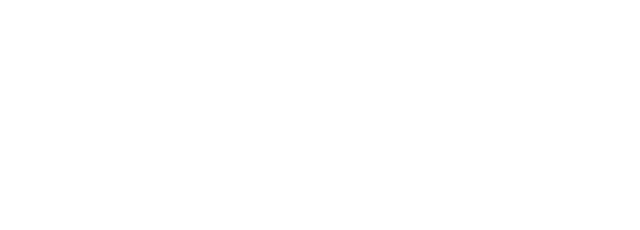
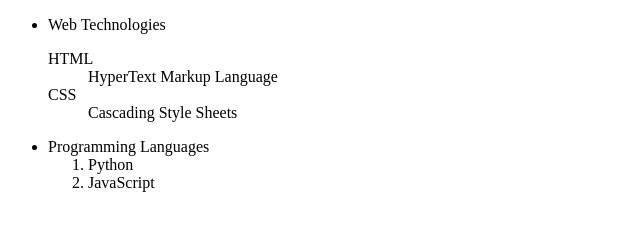
Before and after one commit to Alantom10/1190-tutorials, a plain HTML site: page Document_Structure/template/index.html in a window 1280 px wide. Shown: the whole page, without its empty margins (0-640 px from the left). Drawn offline with Linux system fonts and the light colour scheme.

Commit message:
Random change to Document Structure

```diff
--- a/Document_Structure/template/index.html
+++ b/Document_Structure/template/index.html
@@ -7,6 +7,22 @@
     </head>
 
     <body>
+        <ul>
+            <li>Web Technologies
+                <dl>
+                    <dt>HTML</dt>
+                    <dd>HyperText Markup Language</dd>
+                    <dt>CSS</dt>
+                    <dd>Cascading Style Sheets</dd>
+                </dl>
+            </li>
+            <li>Programming Languages
+                <ol>
+                    <li>Python</li>
+                    <li>JavaScript</li>
+                </ol>
+            </li>
+        </ul>
 
     </body>
 </html>
```
